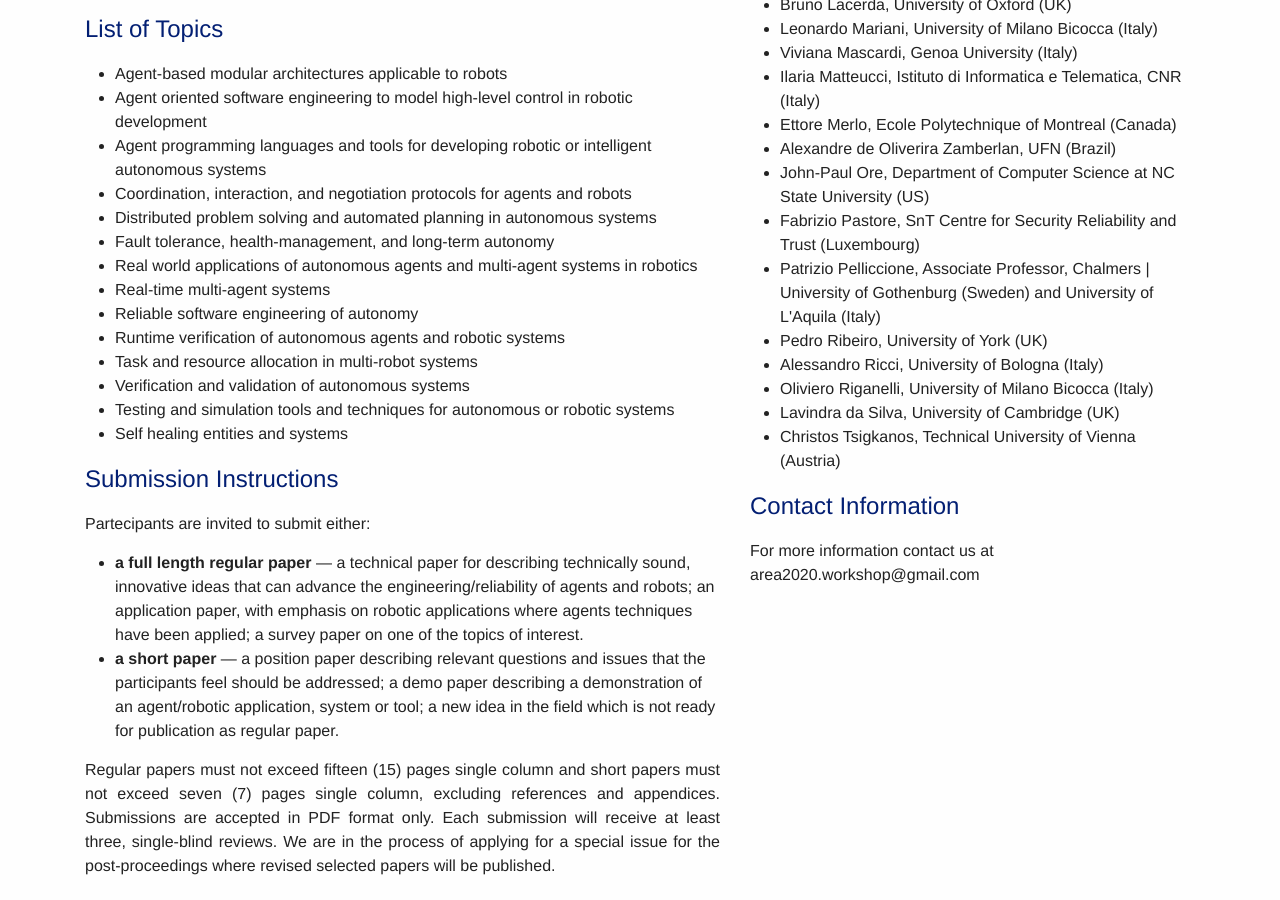
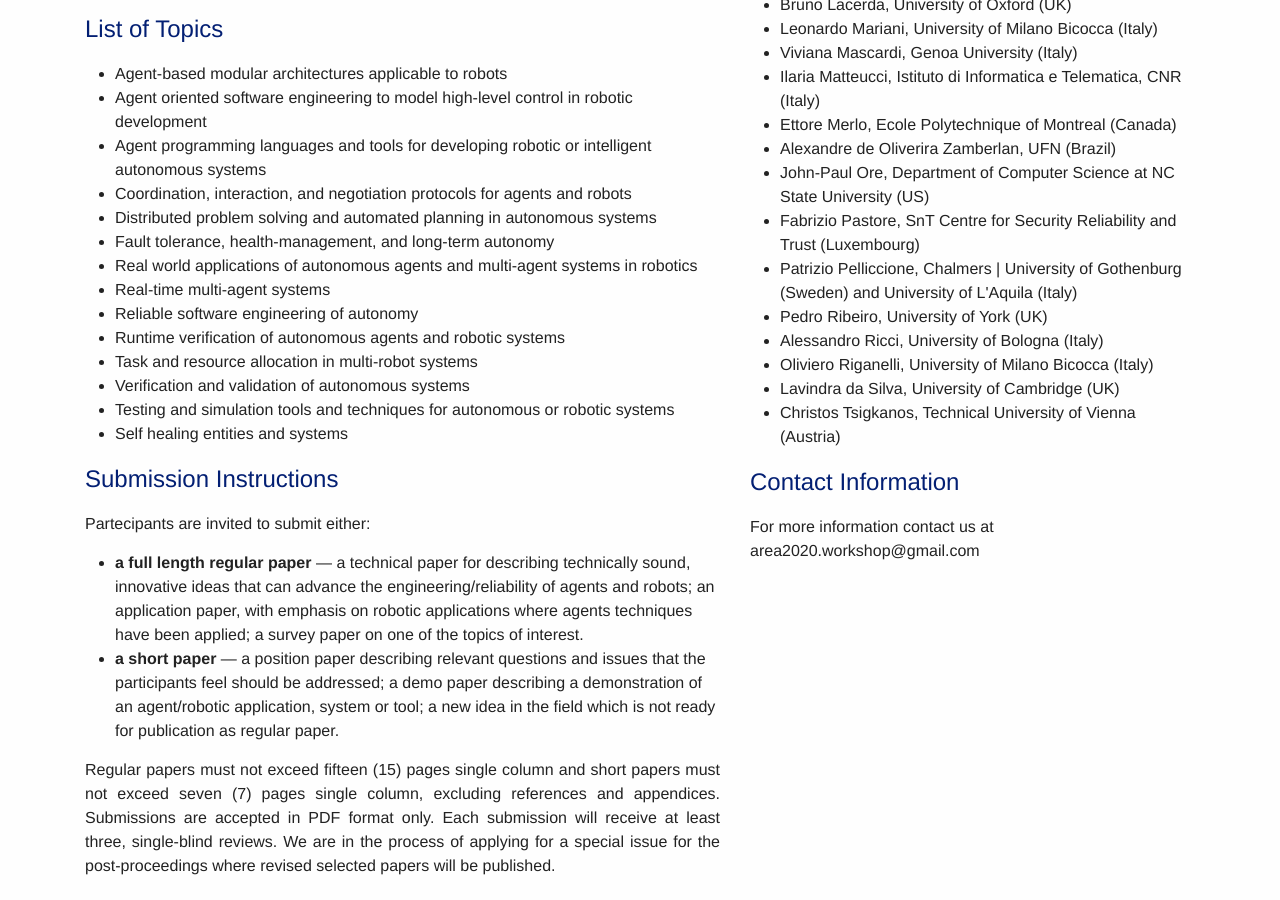
Before and after one commit to area2020/area2020.github.io, a Jekyll site: the page built from index.md, in a window 1280 px wide and 900 px high, scrolled down 817 px. Built offline with Jekyll 4.4.1, drawn with Linux system fonts in a browser that asks for light colours; nearby versions of some CDN libraries.

Commit message:
Update index.md

```diff
--- a/index.md
+++ b/index.md
@@ -147,7 +147,7 @@ Submission link: TBD
 <li>Alexandre de Oliverira Zamberlan, UFN (Brazil)</li>
 <li>John-Paul Ore, Department of Computer Science at NC State University (US)</li>
 <li>Fabrizio Pastore, SnT Centre for Security Reliability and Trust (Luxembourg)</li>
-<li>Patrizio Pelliccione, Associate Professor, Chalmers | University of Gothenburg (Sweden) and University of L'Aquila (Italy)</li>
+<li>Patrizio Pelliccione, Chalmers | University of Gothenburg (Sweden) and University of L'Aquila (Italy)</li>
 <li>Pedro Ribeiro, University of York (UK)</li>
 <li>Alessandro Ricci, University of Bologna (Italy)</li>
 <li>Oliviero Riganelli, University of Milano Bicocca (Italy)</li>
```
